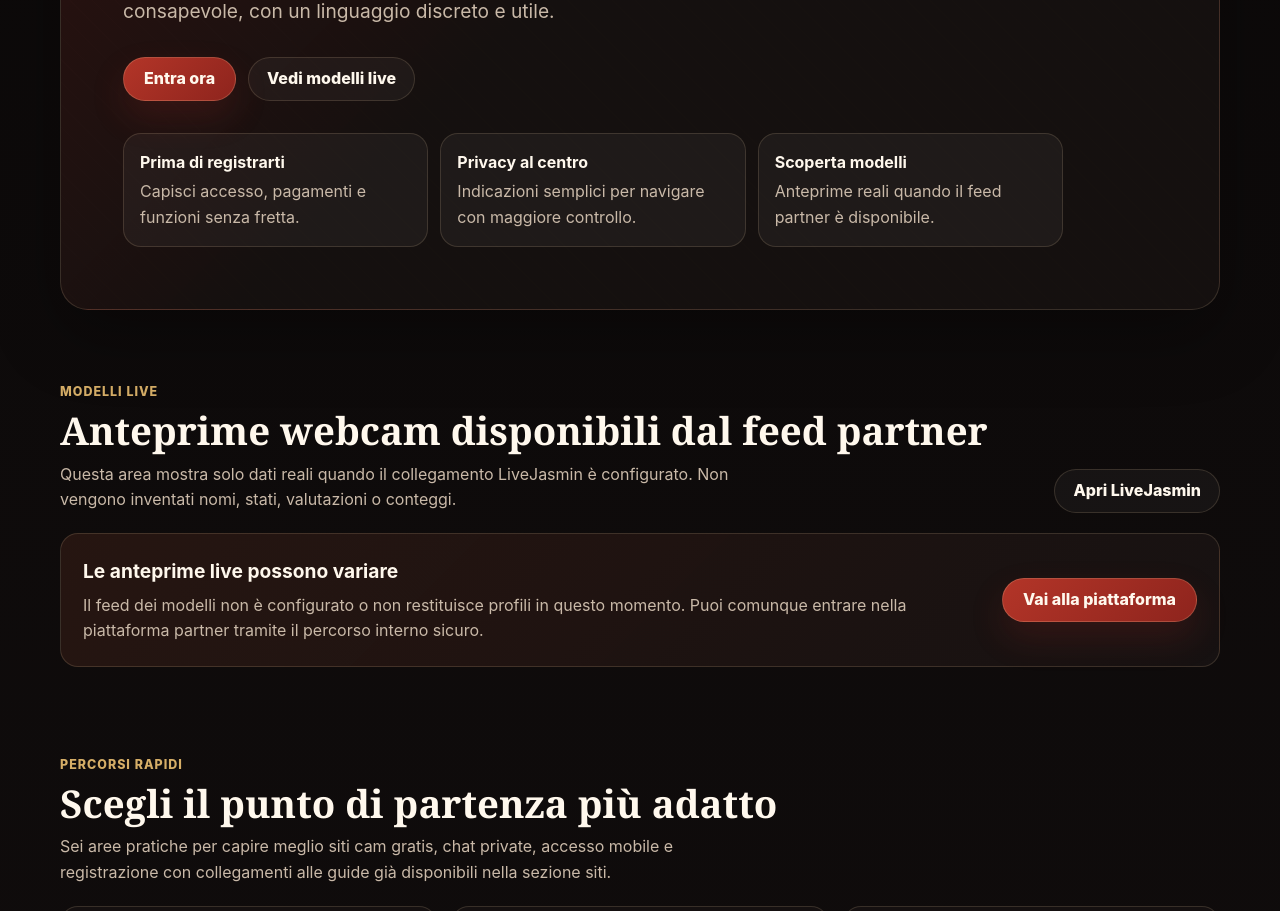
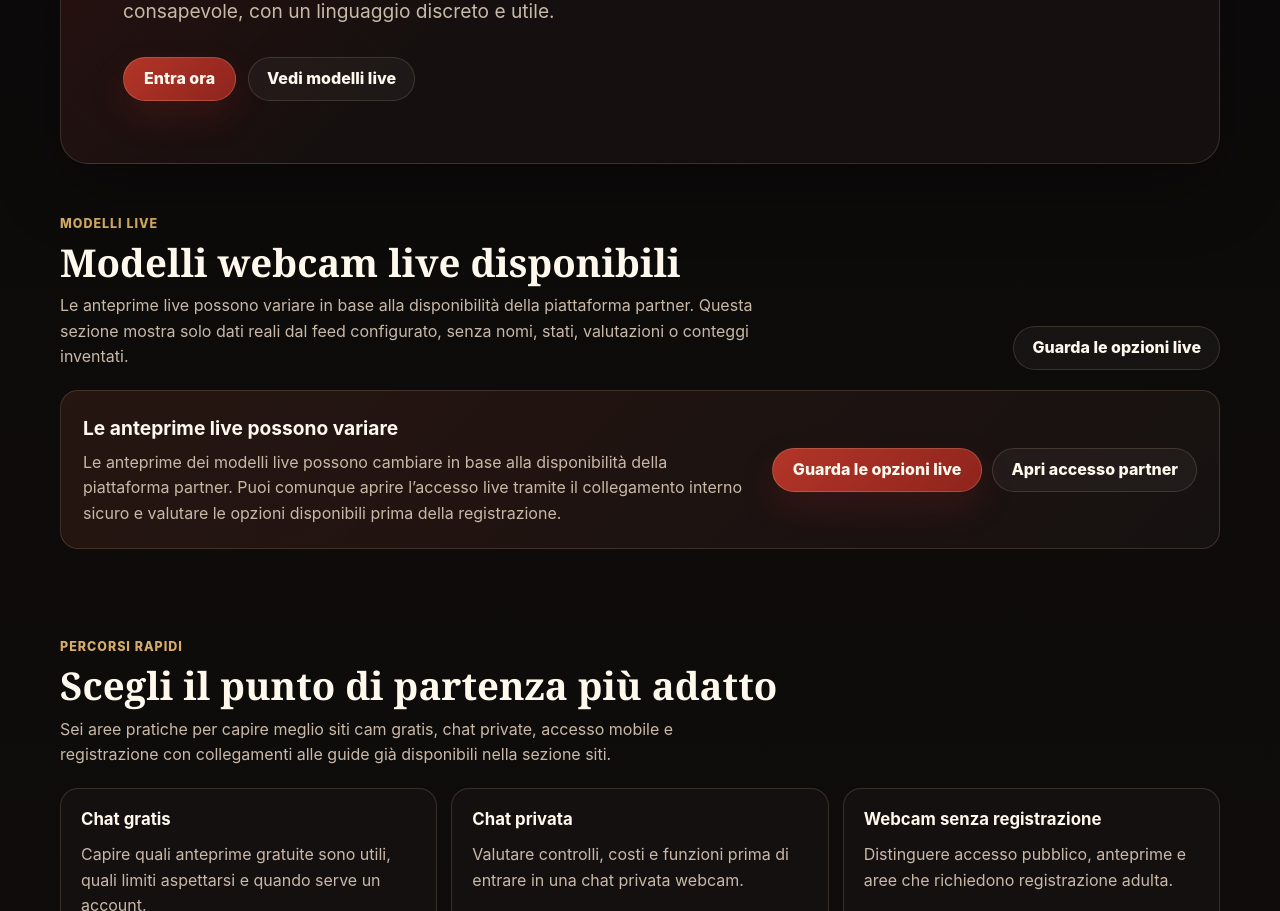
Before and after one commit to slimluca/Rebuild3, a Next.js app: page / in a window 1280 px wide. Shown: the part 580-1491 px from the top of the page. Built offline with nearby package versions, Linux system fonts and the light colour scheme.

Commit message:
fix model section visibility

```diff
--- a/app/globals.css
+++ b/app/globals.css
@@ -270,6 +270,10 @@ p {
   padding: 44px 0;
 }
 
+.model-section {
+  padding-top: 22px;
+}
+
 .section-header {
   display: flex;
   align-items: flex-end;
@@ -369,6 +373,13 @@ p {
   gap: 18px;
   padding: 22px;
   background: linear-gradient(135deg, rgba(42, 23, 18, 0.88), rgba(23, 18, 18, 0.98));
+}
+
+.fallback-actions {
+  display: flex;
+  flex-wrap: wrap;
+  gap: 10px;
+  justify-content: flex-end;
 }
 
 .fallback-panel h3 {
@@ -831,9 +842,15 @@ p {
     grid-template-columns: 1fr;
   }
 
+  .fallback-actions {
+    flex-direction: column;
+    justify-content: stretch;
+  }
+
   .hero-actions .button,
   .hero-actions .button-secondary,
-  .fallback-panel .button {
+  .fallback-panel .button,
+  .fallback-panel .button-secondary {
     width: 100%;
   }
 
--- a/components/Hero.tsx
+++ b/components/Hero.tsx
@@ -21,20 +21,6 @@ export function Hero() {
                 Vedi modelli live
               </Link>
             </div>
-            <div className="hero-notes" aria-label="Punti principali">
-              <div className="hero-note">
-                <strong>Prima di registrarti</strong>
-                <span>Capisci accesso, pagamenti e funzioni senza fretta.</span>
-              </div>
-              <div className="hero-note">
-                <strong>Privacy al centro</strong>
-                <span>Indicazioni semplici per navigare con maggiore controllo.</span>
-              </div>
-              <div className="hero-note">
-                <strong>Scoperta modelli</strong>
-                <span>Anteprime reali quando il feed partner è disponibile.</span>
-              </div>
-            </div>
           </div>
         </div>
       </div>
--- a/components/ModelCard.tsx
+++ b/components/ModelCard.tsx
@@ -6,7 +6,7 @@ type ModelCardProps = {
 };
 
 export function ModelCard({ model }: ModelCardProps) {
-  const label = model.displayName ?? model.username ?? "Profilo webcam";
+  const label = model.displayName ?? model.username ?? "Profilo dal feed partner";
   const targetId = model.username ?? model.id;
 
   return (
@@ -15,9 +15,9 @@ export function ModelCard({ model }: ModelCardProps) {
         {model.imageUrl ? (
           // Feed image hosts can vary by partner endpoint, so this stays as a plain HTML image.
           // eslint-disable-next-line @next/next/no-img-element
-          <img src={model.imageUrl} alt={`Anteprima profilo ${label}`} loading="lazy" />
+          <img src={model.imageUrl} alt={`Anteprima webcam ${label}`} loading="lazy" />
         ) : (
-          <div className="model-placeholder">Anteprima non disponibile</div>
+          <div className="model-placeholder">Immagine non disponibile dal feed</div>
         )}
       </div>
       <div className="model-body">
@@ -26,7 +26,7 @@ export function ModelCard({ model }: ModelCardProps) {
           Scheda dal feed partner. I dettagli disponibili possono variare in base alla piattaforma.
         </p>
         {model.tags && model.tags.length > 0 ? (
-          <p className="model-meta">{model.tags.join(" · ")}</p>
+          <p className="model-meta">{model.tags.join(" - ")}</p>
         ) : null}
         <Link className="button-secondary" href={`/go/model/${encodeURIComponent(targetId)}`} prefetch={false}>
           Apri profilo
--- a/components/ModelGrid.tsx
+++ b/components/ModelGrid.tsx
@@ -6,19 +6,20 @@ export async function ModelGrid() {
   const feed = await getLiveModels(8);
 
   return (
-    <section className="section" id="modelli-live">
+    <section className="section model-section" id="modelli-live" aria-labelledby="modelli-live-title">
       <div className="container">
         <div className="section-header">
           <div>
             <p className="section-kicker">Modelli live</p>
-            <h2>Anteprime webcam disponibili dal feed partner</h2>
+            <h2 id="modelli-live-title">Modelli webcam live disponibili</h2>
             <p className="section-copy">
-              Questa area mostra solo dati reali quando il collegamento LiveJasmin è configurato.
-              Non vengono inventati nomi, stati, valutazioni o conteggi.
+              Le anteprime live possono variare in base alla disponibilità della piattaforma
+              partner. Questa sezione mostra solo dati reali dal feed configurato, senza nomi,
+              stati, valutazioni o conteggi inventati.
             </p>
           </div>
           <Link className="button-secondary" href="/go/livejasmin" prefetch={false}>
-            Apri LiveJasmin
+            Guarda le opzioni live
           </Link>
         </div>
         {feed.models.length > 0 ? (
@@ -32,13 +33,19 @@ export async function ModelGrid() {
             <div>
               <h3>Le anteprime live possono variare</h3>
               <p>
-                Il feed dei modelli non è configurato o non restituisce profili in questo momento.
-                Puoi comunque entrare nella piattaforma partner tramite il percorso interno sicuro.
+                Le anteprime dei modelli live possono cambiare in base alla disponibilità della
+                piattaforma partner. Puoi comunque aprire l’accesso live tramite il collegamento
+                interno sicuro e valutare le opzioni disponibili prima della registrazione.
               </p>
             </div>
-            <Link className="button" href="/go/livejasmin" prefetch={false}>
-              Vai alla piattaforma
-            </Link>
+            <div className="fallback-actions">
+              <Link className="button" href="/go/livejasmin" prefetch={false}>
+                Guarda le opzioni live
+              </Link>
+              <Link className="button-secondary" href="/go/signup" prefetch={false}>
+                Apri accesso partner
+              </Link>
+            </div>
           </div>
         )}
       </div>
--- a/components/PageShell.tsx
+++ b/components/PageShell.tsx
@@ -1,4 +1,5 @@
 import { JsonLd } from "@/components/JsonLd";
+import { ModelGrid } from "@/components/ModelGrid";
 import { breadcrumbSchema, webPageSchema } from "@/lib/schema";
 import type { ReactNode } from "react";
 
@@ -28,6 +29,7 @@ export function PageShell({ path, title, description, children }: PageShellProps
           <p>{description}</p>
         </div>
       </section>
+      <ModelGrid />
       <div className="container page-grid">{children}</div>
     </>
   );
```
Also changed, not shown: 1 other file (tests, documents, lock files or other folders).
